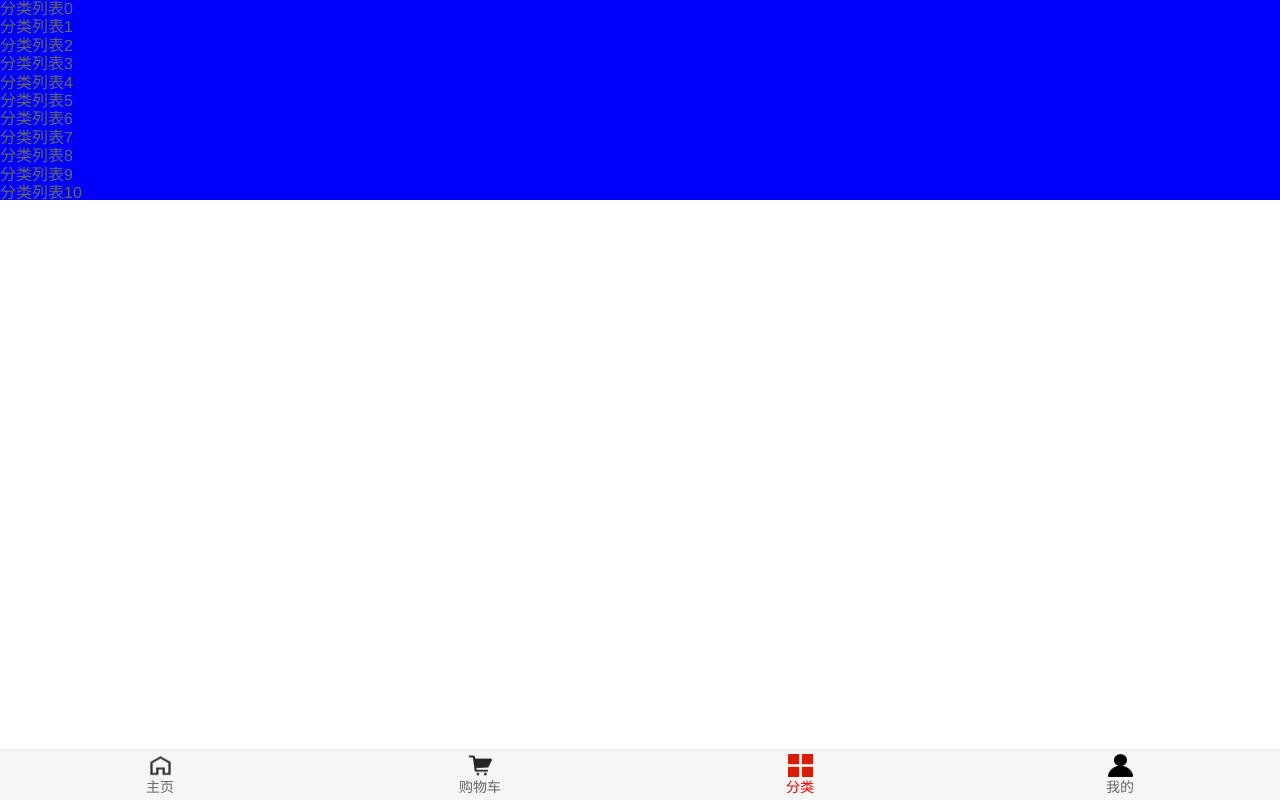
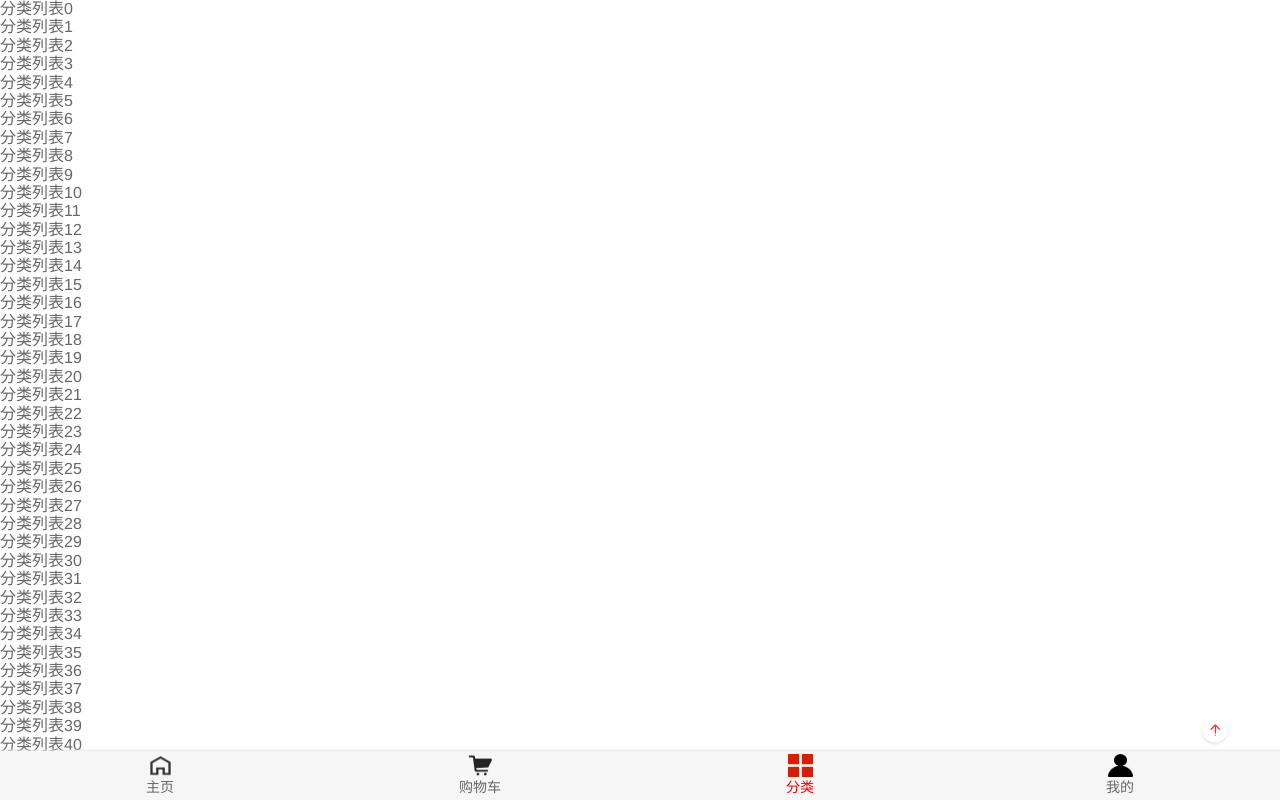
Before and after one commit to chuyiran/sshbuy, a Vue app: page /category in a window 1280 px wide. Built offline with nearby package versions, Linux system fonts and the light colour scheme.

Commit message:
2020-07-07 backTo

```diff
--- a/src/components/common/scroll/Scroll.vue
+++ b/src/components/common/scroll/Scroll.vue
@@ -15,11 +15,30 @@ export default {
             bscroll:null
         }
     },
+    props:{
+        probeType:{
+            type:Number,
+            default:1
+        }
+    },
     mounted() {
+            //1.创建scroll对象
         this.bscroll=new BScroll(this.$refs.wrapper,{
             click:true,
-            probeType:2
+            probeType:this.probeType
         })
+            //2.监听滚动位置
+        this.bscroll.on('scroll',(position)=>{
+            // console.log(position.y);
+            this.$emit('scroll',position)
+        })
+
+
+    },
+    methods: {
+        backTo(x,y,time=1000){
+            this.bscroll.scrollTo(x,y,time)
+        }
     },
 }
 </script>
--- /dev/null
+++ b/src/components/content/backTo/BackTo.vue
@@ -0,0 +1,18 @@
+<template>
+  <div class="backTo">
+      <img src="~assets/img/home/backtop.png">
+  </div>
+</template>
+
+<script>
+export default {
+    name:'backTo',
+}
+</script>
+
+<style scoped>
+.backTo img{
+    width: 50px;
+    height: 50px;
+}
+</style>
--- a/src/views/category/Category.vue
+++ b/src/views/category/Category.vue
@@ -1,8 +1,13 @@
 <template>
+  <div class="category">
     <div class="wrapper">
       <ul class="content">
         <li v-for="(item,index) in nums" :key="index">分类列表{{index}}</li>
       </ul>
+    </div>
+    <div class="backtop" @click="backto">
+      <img src="~assets/img/home/backtop.png" alt="">
+    </div>
   </div>
 </template>
 
@@ -30,40 +35,58 @@
 //     }, 3000);
 // })
 
-import bScroll from 'better-scroll'
+import bScroll from "better-scroll";
 export default {
-    name:'category',
+  name: "category",
   data() {
     return {
-        nums:100,
-        bscroll:null,
+      nums: 1000,
+      bscroll: null
+    };
+  },
+  mounted() {
+    this.bscroll = new bScroll(document.querySelector(".wrapper"), {
+      probeType: 3,
+      click: true,
+      pullUpLoad: true
+    });
+    //监听滚动事件
+    // this.bscroll.on("scroll", position => {
+    //   console.log(position.y);
+    // });
+    // this.bscroll.on("pullingUp", () => {
+    //   console.log("上拉加载更多...");
+    //   setTimeout(() => {
+    //     //多次调用上拉加载事件的方法
+    //     this.bscroll.finishPullUp();
+    //   }, 2000);
+    // });
+  },
+  methods: {
+    backto(){
+      this.bscroll.scrollTo(0,0,1000)
     }
   },
-    mounted() {
-      this.bscroll= new bScroll(document.querySelector('.wrapper'),{
-        probeType:3,
-        click:true,
-        pullUpLoad:true
-      })
-      //监听滚动事件
-      // this.bscroll.on('scroll',(position)=>{
-      //   console.log(position.y);
-      // })
-      this.bscroll.on('pullingUp',()=>{
-        console.log('上拉加载更多...');
-        setTimeout(() => {
-          //多次调用上拉加载事件的方法
-          this.bscroll.finishPullUp();
-        }, 2000);
-      })
-    },
-}
+};
 </script>
 
-<style>
-  .wrapper{
-    height: 200px;
-    background-color: blue;
+<style scoped>
+.category{
+  position: relative;
+}
+.wrapper {
+  height: 100vh;
+  background-color: white;
   overflow: hidden;
 }
+.backtop{
+  position: absolute;
+  bottom: 50px;
+  right: 50px;
+  z-index: 11;
+}
+img{
+  height: 30px;
+  width: 30px;
+}
 </style>
--- a/src/views/home/Home.vue
+++ b/src/views/home/Home.vue
@@ -3,7 +3,7 @@
     <navbar class="home-navbar">
       <div slot="center">购物街</div>
     </navbar>
-    <scroll class="content">
+    <scroll class="content" ref="scroll" @scroll="contentScroll" :probeType='probeType' >
       <home-swiper :banners="banners"></home-swiper>
       <recommends :recommends="recommend" />
       <feature />
@@ -12,6 +12,7 @@
     </scroll>
     <br />
     <br />
+    <backto class="backto" @click.native='backToClick' v-show="isShowBackTop"/>
   </div>
 </template>
 
@@ -24,6 +25,7 @@ import Feature from "./childComponents/Feature";
 import tabcontrol from "components/content/TabControl";
 import goodslist from "components/content/goods/GoodsList";
 import scroll from 'components/common/scroll/Scroll'
+import backto from 'components/content/backTo/BackTo'
 export default {
   name: "home",
   components: {
@@ -33,7 +35,8 @@ export default {
     Feature,
     tabcontrol,
     goodslist,
-    scroll
+    scroll,
+    backto
   },
   data() {
     return {
@@ -44,7 +47,9 @@ export default {
         new: { page: 0, list: [] },
         sell: { page: 0, list: [] }
       },
-      currentType: "pop"
+      currentType: "pop",
+      probeType:2,
+      isShowBackTop:false
     };
   },
   created() {
@@ -88,6 +93,16 @@ export default {
           this.currentType = "sell";
           break;
       }
+    },
+    //返回顶部
+    backToClick(){
+      console.log('aaa');
+      this.$refs.scroll.backTo(0,0,1000)
+    },
+    //根据位置来判断是否显示backTop
+    contentScroll(position){
+      // console.log(position);
+      this.isShowBackTop=(-position.y)>1000
     }
   }
 };
@@ -121,9 +136,13 @@ export default {
   left: 0px;
   right: 0px;
 }
-
+.backto{
+  position:fixed;
+  bottom: 50px;
+  right: 10px;
+}
 /* .content{
-  height: calc(100%993px);
+  height: calc(100%-993px);
   height: 300px;
   overflow: hidden;
 }  */
```
Also changed, not shown: src/assets/img/home/backtop.png. Lines whose indentation alone changed are shown as unchanged.
